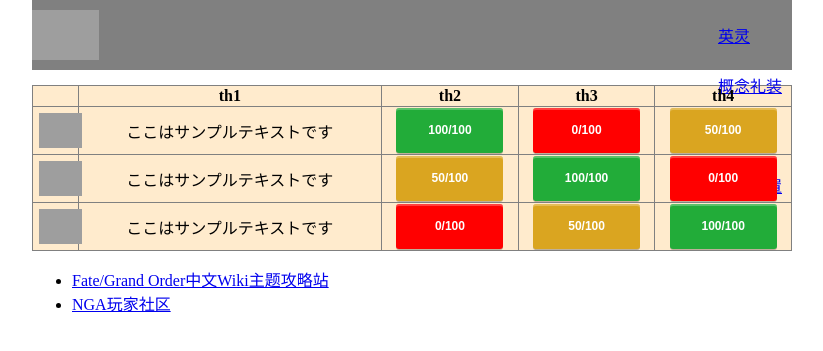
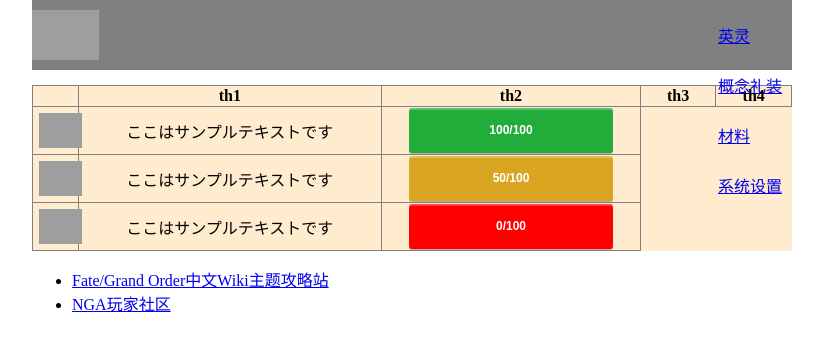
Before and after one commit to wangrunbo/ogf, a Flask app: page /admin/item/ in a window 1280 px wide. Shown: the top 351 px of the page, without its empty margins (228-1051 px from the left). Run offline with Flask 2, Linux system fonts and the light colour scheme; parts of the project's set-up code (start-up, migrations or seed data) failed here and were passed over; some libraries are stand-ins or nearby versions; grey boxes are pictures that could not be loaded.

Commit message:
Update index.html

```diff
--- a/app/templates/admin/item/index.html
+++ b/app/templates/admin/item/index.html
@@ -18,22 +18,16 @@
             <td class="icon"><img src="img/Sample.png" /></td>
             <td class="name">ここはサンプルテキストです</td>
             <td class="info"><button class="edit" type="button">100/100</button></td>
-            <td class="info"><button class="edit alert" type="button">0/100</button></td>
+        </tr>
+        <tr>
+            <td class="icon"><img src="img/Sample.png" /></td>
+            <td class="name">ここはサンプルテキストです</td>
             <td class="info"><button class="edit warning" type="button">50/100</button></td>
         </tr>
         <tr>
             <td class="icon"><img src="img/Sample.png" /></td>
             <td class="name">ここはサンプルテキストです</td>
-            <td class="info"><button class="edit warning" type="button">50/100</button></td>
-            <td class="info"><button class="edit" type="button">100/100</button></td>
             <td class="info"><button class="edit alert" type="button">0/100</button></td>
-        </tr>
-        <tr>
-            <td class="icon"><img src="img/Sample.png" /></td>
-            <td class="name">ここはサンプルテキストです</td>
-            <td class="info"><button class="edit alert" type="button">0/100</button></td>
-            <td class="info"><button class="edit warning" type="button">50/100</button></td>
-            <td class="info"><button class="edit" type="button">100/100</button></td>
         </tr>
     </tbody>
 </table>
```
